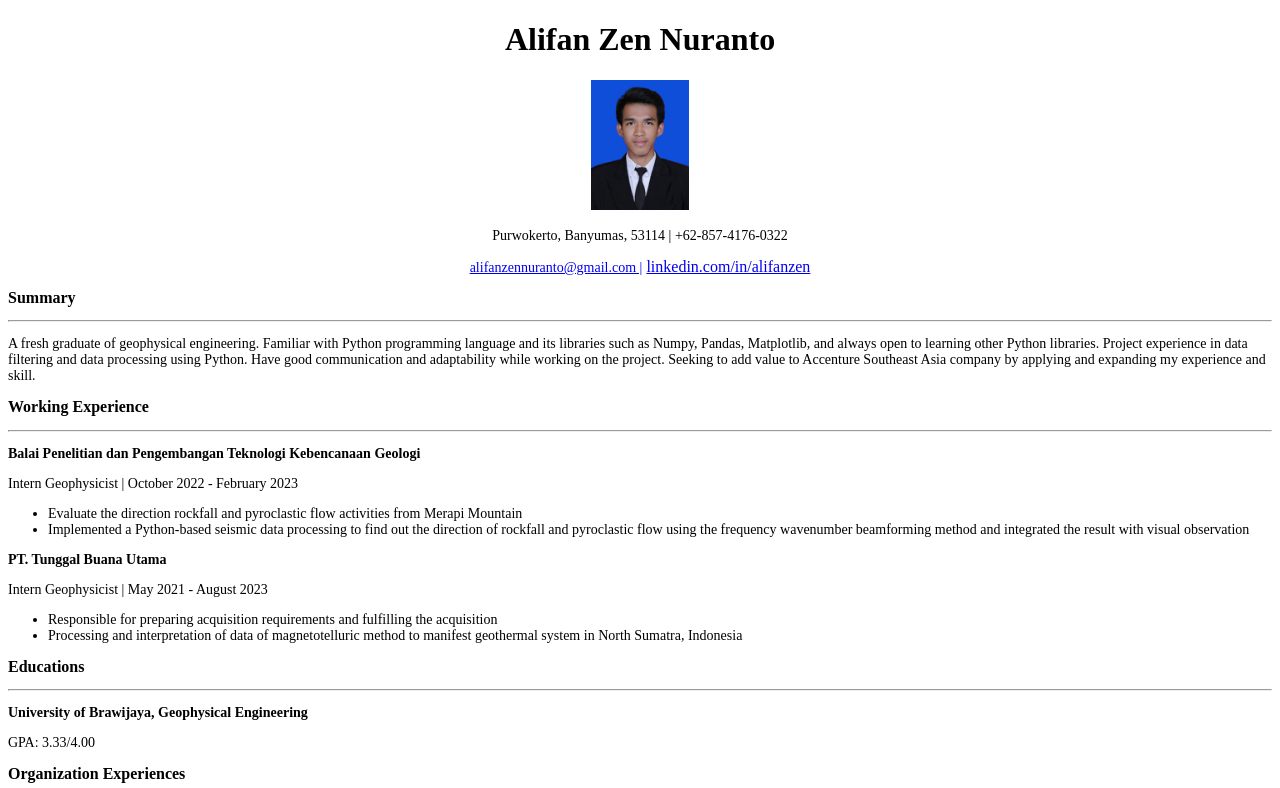
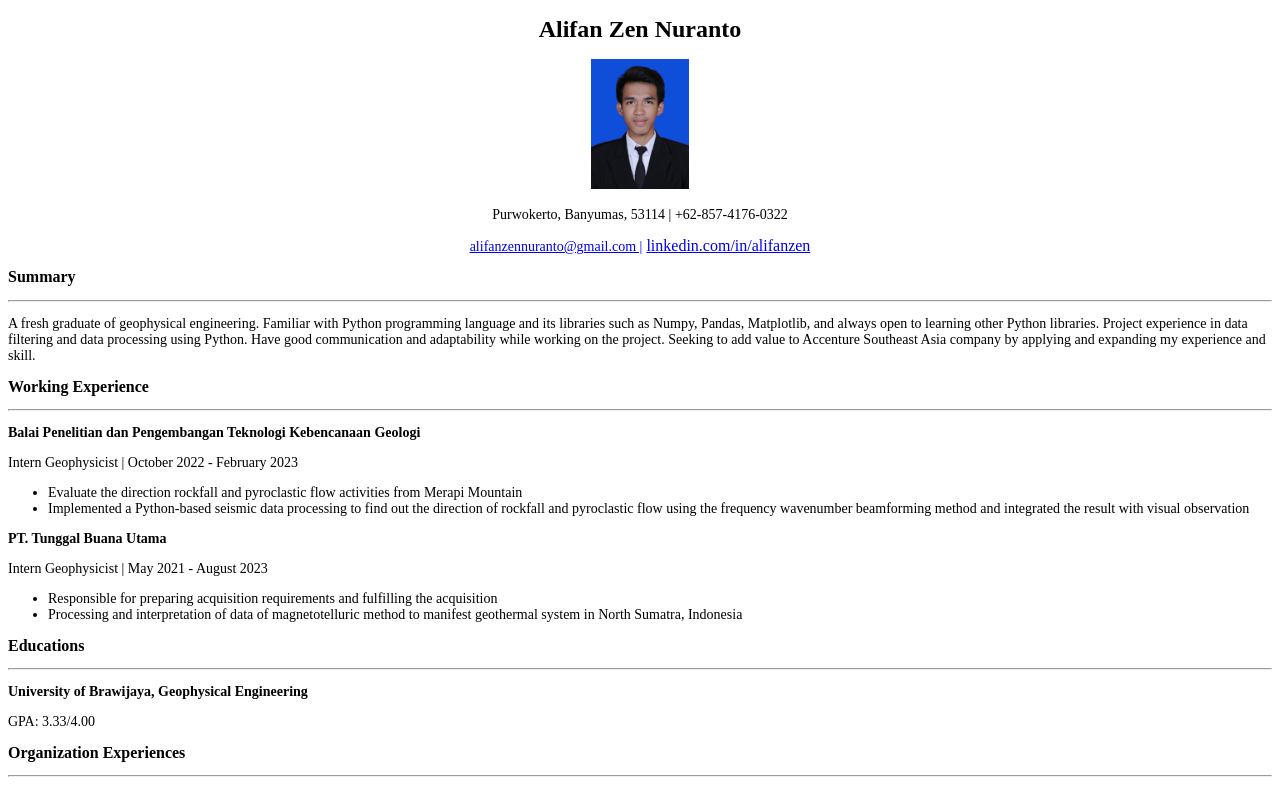
Before and after one commit to zenytaa/html-learn-resume, a plain HTML site: page index.html in a window 1280 px wide. Shown: the top 788 px of the page. Drawn offline with Linux system fonts and the light colour scheme.

Commit message:
Update index.html

```diff
--- a/index.html
+++ b/index.html
@@ -7,7 +7,7 @@
   </head>
 
   <body>
-    <h1 align="center">Alifan Zen Nuranto</h1>
+    <h1 align="center" style="font-size: x-large;">Alifan Zen Nuranto</h1>
     <center><img src="./assets/image/foto_alifan zen.png" height="130"></center>
     <p align="center" style="font-size: 14px;">Purwokerto, Banyumas, 53114 | +62-857-4176-0322</p>
     <center><a href="alifanzennuranto@gmail.com" style="font-size: 14px;">alifanzennuranto@gmail.com |</a>
```
